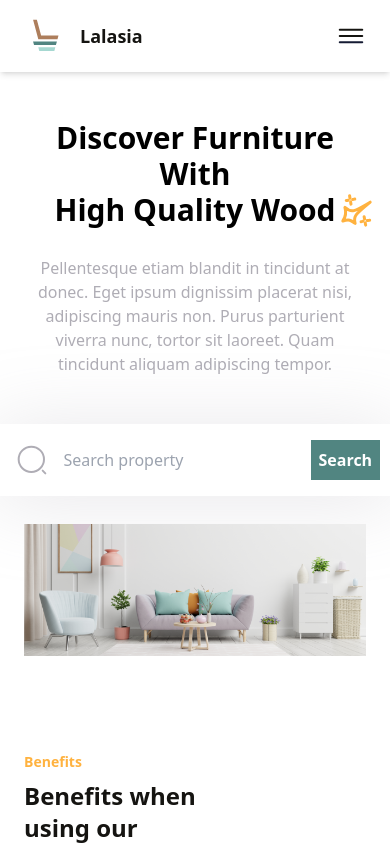
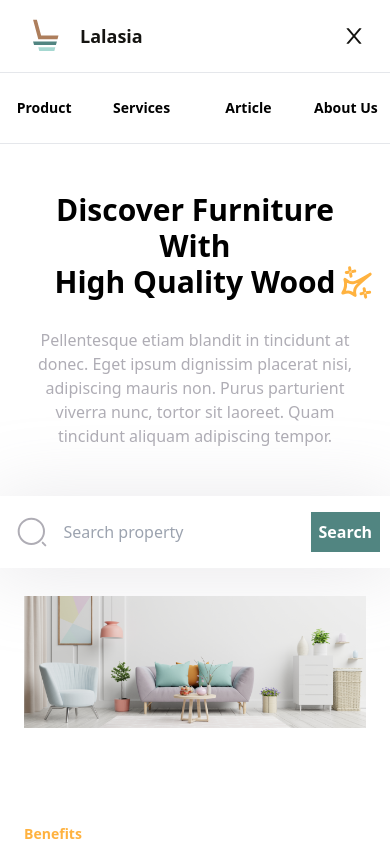
Before and after one commit to barehera/lalasia, a React (Create React App) app: page / in a window 390 px wide. Both pictures are taken after a click on the picture 351 px from the left and 36 px from the top of the page. Shown: the top 844 px of the page. Built offline with nearby package versions, Linux system fonts and the light colour scheme.

Commit message:
mobile navbar added

```diff
--- a/src/components/Header.jsx
+++ b/src/components/Header.jsx
@@ -1,14 +1,15 @@
-import React from "react";
+import React, { useState } from "react";
 import logo from "../assets/logo.svg";
 import userIcon from "../assets/icons/user.svg";
 import bagIcon from "../assets/icons/bag.svg";
 import menuIcon from "../assets/icons/menu.svg";
 import { Link, useLocation } from "react-router-dom";
-
+import { AiOutlineClose } from "react-icons/ai";
 const Header = () => {
   const location = useLocation();
-
+  const [open, setOpen] = useState(false);
   return (
+    <>
       <header className="px-6 lg:px-24 flex items-center justify-between text-text shadow-md h-[72px] lg:h-[120px] ">
         <Link to="/">
           <div className="flex gap-3 items-center justify-center cursor-pointer hover:scale-110 transition-all duration-500 ease-out">
@@ -73,12 +74,78 @@ const Header = () => {
             </li>
           </ul>
         </nav>
+        {open ? (
+          <>
+            <AiOutlineClose
+              onClick={() => setOpen(false)}
+              className="text-2xl cursor-pointer lg:hidden"
+            ></AiOutlineClose>
             <img
               src={menuIcon}
               alt="Menu Icon"
-        className="lg:hidden cursor-pointer"
+              onClick={() => setOpen(true)}
+              className=" cursor-pointer w-8 hidden lg:block"
             />
+          </>
+        ) : (
+          <img
+            src={menuIcon}
+            alt="Menu Icon"
+            onClick={() => setOpen(true)}
+            className="lg:hidden cursor-pointer w-8"
+          />
+        )}
       </header>
+      {/*Mobile nav */}
+      {open && (
+        <nav className="  bg-white h-[72px]  items-center justify-center border-y lg:hidden">
+          <ul className="flex items-center justify-center xl:gap-10 h-full w-full">
+            <li className="h-full w-full">
+              <Link
+                className={`${
+                  location.pathname === "/product"
+                    ? " bg-main text-white font-bold"
+                    : " border-transparent text-black font-semibold"
+                }  cursor-pointer  flex items-center justify-center h-full  text-sm px-3 hover:bg-main hover:text-white   transition-all duration-500 ease-out `}
+                to="/product"
+              >
+                Product
+              </Link>
+            </li>
+            <li
+              className={`${
+                location.pathname === "/services"
+                  ? " bg-main text-white font-bold"
+                  : " border-transparent text-black font-semibold"
+              }  cursor-pointer  flex items-center justify-center h-full w-full  text-sm px-3 hover:bg-main hover:text-white   transition-all duration-500 ease-out`}
+            >
+              Services
+            </li>
+            <li
+              className={`${
+                location.pathname === "/article"
+                  ? " bg-main text-white font-bold"
+                  : " border-transparent text-black font-semibold"
+              }  cursor-pointer  flex items-center justify-center h-full w-full  text-sm px-3 hover:bg-main hover:text-white   transition-all duration-500 ease-out`}
+            >
+              Article
+            </li>
+            <li className="h-full w-full">
+              <Link
+                className={`${
+                  location.pathname === "/about-us"
+                    ? " bg-main text-white font-bold"
+                    : " border-transparent text-black font-semibold"
+                }  cursor-pointer  flex items-center justify-center h-full  text-sm px-3 hover:bg-main hover:text-white   transition-all duration-500 ease-out `}
+                to="/about-us"
+              >
+                About Us
+              </Link>
+            </li>
+          </ul>
+        </nav>
+      )}
+    </>
   );
 };
 
```
Lines whose indentation alone changed are shown as unchanged.
